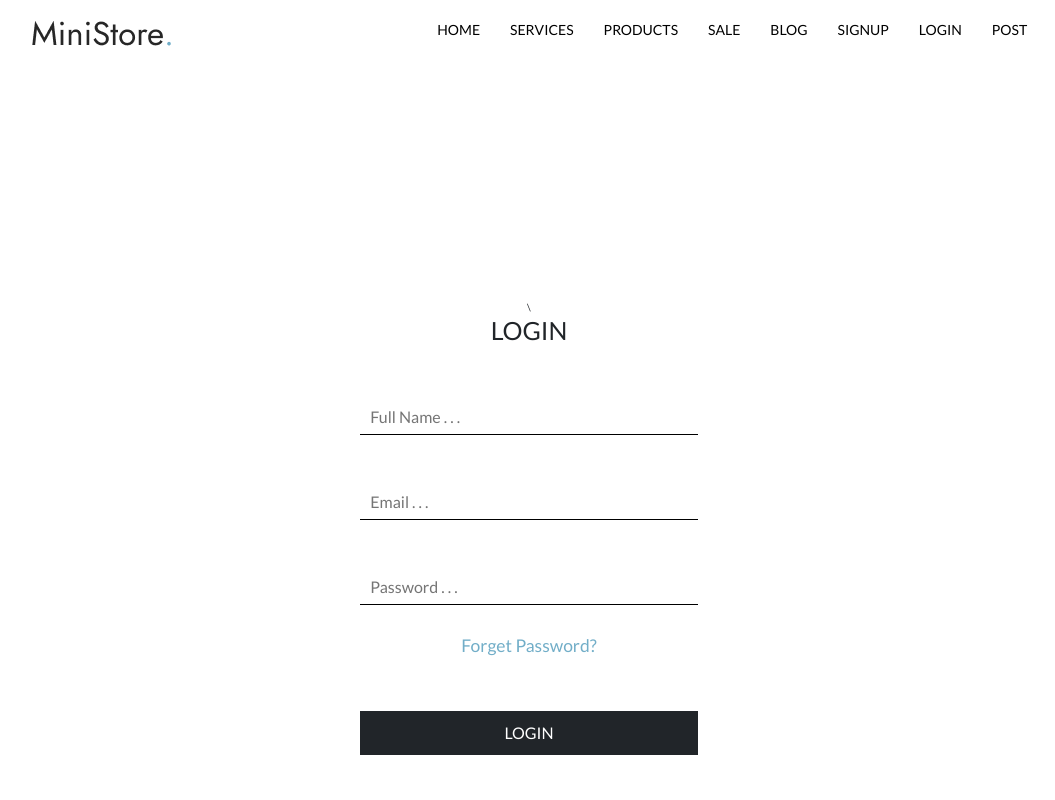
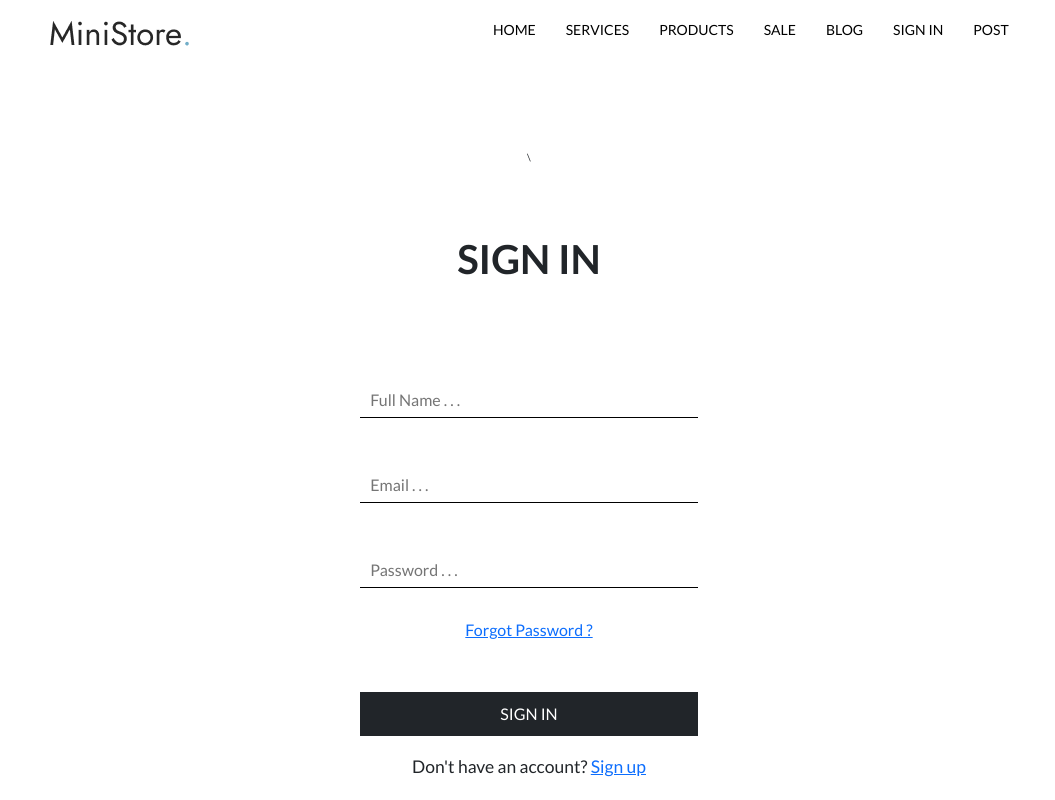
Before and after one commit to mfaiz-ahmed/Login-Signup-Project, a React (Create React App) app in the folder login-signup-project/: page /loginPage in a window 1280 px wide. Shown: the top 800 px of the page, without its empty margins (111-1166 px from the left). Built offline with nearby package versions, Linux system fonts and the light colour scheme.

Commit message:
Firebase Project

```diff
--- a/login-signup-project/src/App.css
+++ b/login-signup-project/src/App.css
@@ -185,7 +185,7 @@ border-left: 0;
 flex-flow: column;
 align-items: center;
 margin-bottom: 30rem;
-margin-top: 30rem;}
+margin-top: 15rem;}
 
 
 
@@ -217,9 +217,10 @@ margin-top: 30rem;}
 
 
 
-  .forget{color: #72aec8;
-  padding-top: 3rem;
-cursor: pointer;}
+  #forget{padding-top: 3rem;
+    font-size: 1.6rem;
+}
 
 
-.forget:hover{color: #096c97;}
+
+#signup{margin-top: 2rem;}
--- a/login-signup-project/src/Components/Login.tsx
+++ b/login-signup-project/src/Components/Login.tsx
@@ -1,6 +1,6 @@
 import React, { useState } from 'react'
-import { loginUser } from '../Config/Firebase/FirebaseMethods'
-
+import { loginUser} from '../Config/Firebase/FirebaseMethods'
+import { Link } from 'react-router-dom'
 
 export default function Login() {
 
@@ -19,7 +19,7 @@ export default function Login() {
   return (
     <>
      <form onSubmit={Login} className='container login-box'>\
-      <h1>LOGIN</h1>
+      <h1 className='heading'>SIGN IN</h1>
         <input className='input' type="text" placeholder='Full Name . . .' />
         <input onChange={(e)=>{
           setEmail(e.target.value)
@@ -27,8 +27,9 @@ export default function Login() {
         <input onChange={(e)=>{
           setPassword(e.target.value)
         }} className='input' type="password" placeholder='Password . . .' />
-        <h3 className='forget'>Forget Password?</h3>
-        <button type='submit' className='button2'>LOGIN</button>
+        <a id='forget' href=''>Forgot Password ?</a>
+        <button type='submit' className='button2'>SIGN IN</button>
+        <h3 id='signup'>Don't have an account? <Link to={'/SignupPage'}>Sign up</Link> </h3>
      </form>
     </>
   )
--- a/login-signup-project/src/Components/Navbar.tsx
+++ b/login-signup-project/src/Components/Navbar.tsx
@@ -15,8 +15,7 @@ export default function Navbar() {
                 <li><a className='nav-links' href="#products">PRODUCTS</a></li>
                 <li><a className='nav-links' href="#sale">SALE</a></li>
                 <li><a className='nav-links' href="#blog">BLOG</a></li>
-                <li><Link className='nav-links' to={'/SignupPage'}>SIGNUP</Link></li>
-                <li><Link className='nav-links' to={'/LoginPage'}>LOGIN</Link></li>
+                <li><Link className='nav-links' to={'/LoginPage'}>SIGN IN</Link></li>
                 <li><Link className='nav-links' to={'/PostPage'}>POST</Link></li>
             </ul>
     </nav>
--- a/login-signup-project/src/Components/Post.tsx
+++ b/login-signup-project/src/Components/Post.tsx
@@ -1,18 +1,39 @@
-import React from 'react'
+import React, { useState } from 'react'
+import { sendData } from '../Config/Firebase/FirebaseMethods'
 
 export default function Post() {
+
+    const [model , setModel] = useState({})
+
+
+    const uploadProduct = ()=>{
+      sendData(model)
+    }
+
   return (
     <>
        <form className='container post-box'>
         <h1>POST PRODUCT</h1>
-        <input className='input' type="text" placeholder='Product Name . . .' />
-        <input className='input' type="text" placeholder='Product Brand . . .' />
-        <input className='input' type="text" placeholder='Product Model . . .' />
-        <input className='input' type="text" placeholder='Product Category . . .' />
-        <input className='input' type="text" placeholder='Product Condition . . .' />
-        <textarea className='input' placeholder='Product Description . . .'></textarea>
-        <input className='input' type="file" />
-        <button className='button2'>POST</button>
+        <input onChange={(e)=>{
+          setModel({...model , Name:e.target.value})
+        }} className='input' type="text" placeholder='Product Name . . .' />
+        <input onChange={(e)=>{
+          setModel({...model , Brand:e.target.value})
+        }} className='input' type="text" placeholder='Product Brand . . .' />
+        <input onChange={(e)=>{
+          setModel({...model , Model:e.target.value})
+        }} className='input' type="text" placeholder='Product Model . . .' />
+        <input onChange={(e)=>{
+          setModel({...model , Category:e.target.value})
+        }} className='input' type="text" placeholder='Product Category . . .' />
+        <input onChange={(e)=>{
+          setModel({...model , Condition:e.target.value})
+        }} className='input' type="text" placeholder='Product Condition . . .' />
+        <textarea onChange={(e)=>{
+          setModel({...model , Description:e.target.value})
+        }} className='input' placeholder='Product Description . . .'></textarea>
+        <input  className='input' type="file" />
+        <button onClick={uploadProduct} className='button2'>POST</button>
      </form>
     </>
   )
--- a/login-signup-project/src/Config/AppRoutes.tsx
+++ b/login-signup-project/src/Config/AppRoutes.tsx
@@ -4,7 +4,8 @@ import LoginPage from '../Pages/LoginPage'
 import HomePage from '../Pages/HomePage'
 import SignupPage from '../Pages/SignupPage'
 import PostPage from '../Pages/PostPage'
-import Todo from '../Pages/Todo'
+import Products from '../Components/Products'
+
 
 export default function AppRoutes() {
   return (
@@ -14,7 +15,7 @@ export default function AppRoutes() {
       <Route path='loginPage' element={<LoginPage/>}/>
       <Route path='SignupPage' element={<SignupPage/>}/>
       <Route path='PostPage' element={<PostPage/>}/>
-      <Route path='TodoPage' element={<Todo/>}/>
+      <Route path='productsPage' element={<Products/>}/>
     </Routes>
     </BrowserRouter>
   )
--- a/login-signup-project/src/Config/Firebase/FirebaseMethods.ts
+++ b/login-signup-project/src/Config/Firebase/FirebaseMethods.ts
@@ -2,13 +2,15 @@ import {createUserWithEmailAndPassword, getAuth, signInWithEmailAndPassword} fro
 import app from './FirebaseConfig'
 import Swal from 'sweetalert2'
 import 'animate.css';
-import {getFirestore , doc, setDoc, collection} from 'firebase/firestore'
+import {getFirestore , collection, addDoc} from 'firebase/firestore'
+
 
 
 
 
 const auth = getAuth(app)
 const db = getFirestore(app)
+
 
 
 
@@ -73,7 +75,7 @@ export const loginUser = (email:string , password:string)=>{
             imageUrl: "https://encrypted-tbn0.gstatic.com/images?q=tbn:ANd9GcS9L3VNHLIKDobzfP6_1FVe09UAU71t929y4UqT-pvKSD2U0B44iDvCr8FQjvaV2N4PEXs&usqp=CAU",
             imageHeight: 200,
             imageAlt: "Tick Image",
-            title: "Welcome back! You have successfully logged in.",
+            title: `Welcome back ${email} ! You have successfully logged in.`,
             showClass: {
               popup: `
                 animate__animated
@@ -117,11 +119,15 @@ export const loginUser = (email:string , password:string)=>{
 
 
 
-export const sendData = ()=>{
-  const dc = doc(db , 'todos' , '2')
+export const sendData = (model:any)=>{
 const docRef = collection(db , 'todos')
-  setDoc(dc , {
+  addDoc(docRef , {
     title:'Todos',
-    description:'Second Todo'
+    Name:model.Name,
+    Brand:model.Brand,
+    Model:model.Model,
+    Category:model.Category,
+    Condition:model.Condition,
+    Description:model.Description,
   })
 }
--- a/login-signup-project/src/Pages/Todo.tsx
+++ /dev/null
@@ -1,11 +0,0 @@
-import React from 'react'
-import { sendData } from '../Config/Firebase/FirebaseMethods'
-
-export default function Todo() {
-  return (
-    <div>
-      <input type="text" placeholder='Add Todo' />
-      <button onClick={sendData}>Add Todo</button>
-    </div>
-  )
-}
```
